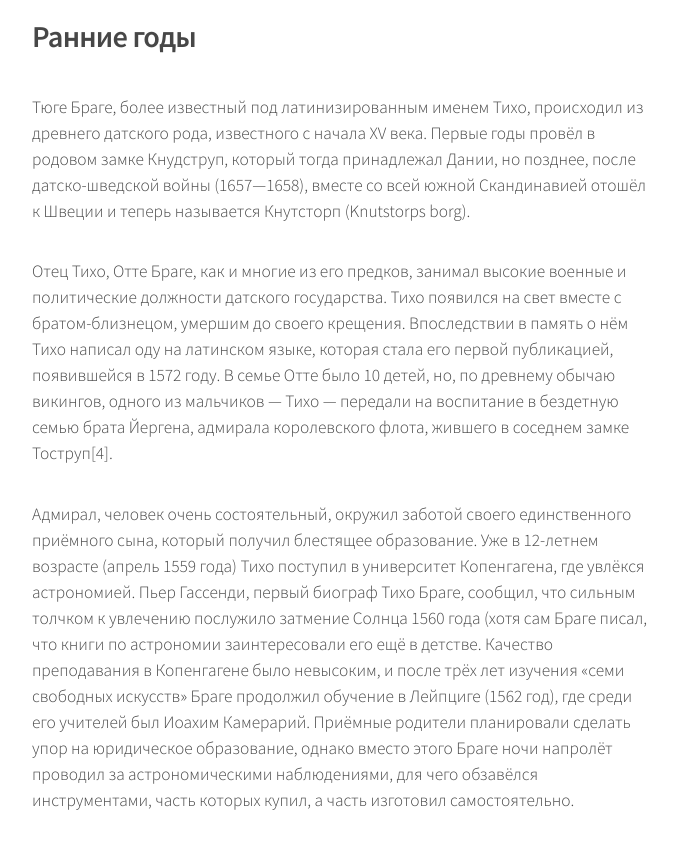
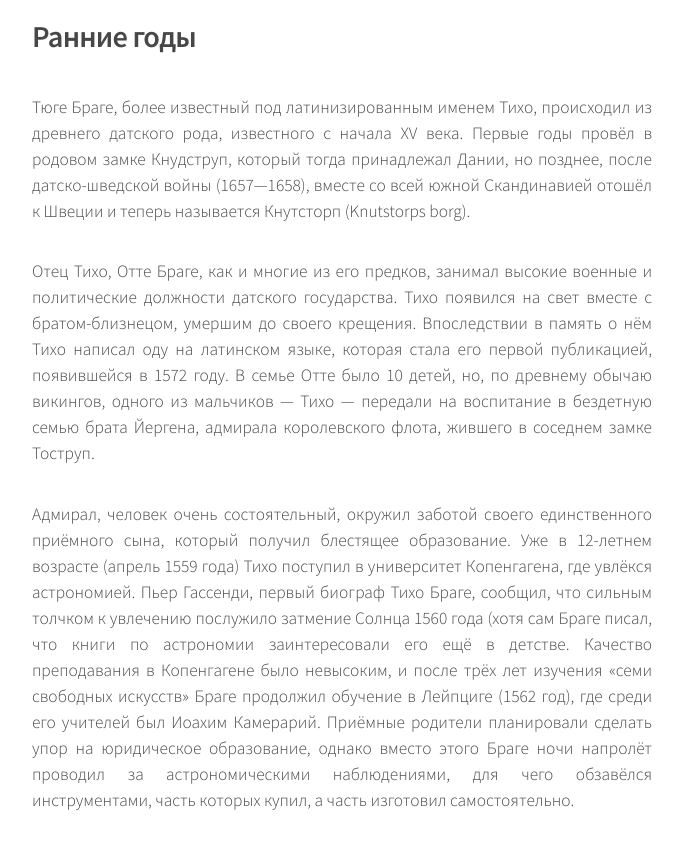
Before and after one commit to VlPop/VlPop.github.io, a Jekyll site: the page built from 1T-History_T_Brahe.html, in a window 1280 px wide and 900 px high, scrolled down 2352 px. Shown: the top 849 px of the window, without its empty margins (468-1151 px from the left). Built offline with Jekyll 4.4.1, drawn with Linux system fonts in a browser that asks for light colours.

Commit message:
Update 1T-History_T_Brahe.html

```diff
--- a/1T-History_T_Brahe.html
+++ b/1T-History_T_Brahe.html
@@ -26,7 +26,7 @@ layout: default
 								<b></b>
 								<article></article>
 
-								<p> Ти́хо Бра́ге (дат. Tyge Ottesen Brahe (инф.), лат. Tycho Brahe; 14 декабря 1546, Кнудструп, Дания (ныне на территории Швеции) — 24 октября 1601, Прага) — датский астроном, астролог и алхимик эпохи Возрождения. Первым в Европе начал проводить систематические и высокоточные астрономические наблюдения, на основании которых Кеплер вывел законы движения планет. </p>
+								<p align="justify"> Ти́хо Бра́ге (дат. Tyge Ottesen Brahe (инф.), лат. Tycho Brahe; 14 декабря 1546, Кнудструп, Дания (ныне на территории Швеции) — 24 октября 1601, Прага) — датский астроном, астролог и алхимик эпохи Возрождения. Первым в Европе начал проводить систематические и высокоточные астрономические наблюдения, на основании которых Кеплер вывел законы движения планет. </p>
 
 								<h3>Содержание</h3>
 
@@ -47,11 +47,11 @@ layout: default
 
 								<h2>Биография</h2>
 								<h2>Ранние годы</h2>
-								<p>Тюге Браге, более известный под латинизированным именем Тихо, происходил из древнего датского рода, известного с начала XV века. Первые годы провёл в родовом замке Кнудструп, который тогда принадлежал Дании, но позднее, после датско-шведской войны (1657—1658), вместе со всей южной Скандинавией отошёл к Швеции и теперь называется Кнутсторп (Knutstorps borg). </p>
+								<p align="justify">Тюге Браге, более известный под латинизированным именем Тихо, происходил из древнего датского рода, известного с начала XV века. Первые годы провёл в родовом замке Кнудструп, который тогда принадлежал Дании, но позднее, после датско-шведской войны (1657—1658), вместе со всей южной Скандинавией отошёл к Швеции и теперь называется Кнутсторп (Knutstorps borg). </p>
 
-								<p>Отец Тихо, Отте Браге, как и многие из его предков, занимал высокие военные и политические должности датского государства. Тихо появился на свет вместе с братом-близнецом, умершим до своего крещения. Впоследствии в память о нём Тихо написал оду на латинском языке, которая стала его первой публикацией, появившейся в 1572 году. В семье Отте было 10 детей, но, по древнему обычаю викингов, одного из мальчиков — Тихо — передали на воспитание в бездетную семью брата Йергена, адмирала королевского флота, жившего в соседнем замке Тоструп[4]. </p>
+								<p align="justify">Отец Тихо, Отте Браге, как и многие из его предков, занимал высокие военные и политические должности датского государства. Тихо появился на свет вместе с братом-близнецом, умершим до своего крещения. Впоследствии в память о нём Тихо написал оду на латинском языке, которая стала его первой публикацией, появившейся в 1572 году. В семье Отте было 10 детей, но, по древнему обычаю викингов, одного из мальчиков — Тихо — передали на воспитание в бездетную семью брата Йергена, адмирала королевского флота, жившего в соседнем замке Тоструп. </p>
 
-								<p>Адмирал, человек очень состоятельный, окружил заботой своего единственного приёмного сына, который получил блестящее образование. Уже в 12-летнем возрасте (апрель 1559 года) Тихо поступил в университет Копенгагена, где увлёкся астрономией. Пьер Гассенди, первый биограф Тихо Браге, сообщил, что сильным толчком к увлечению послужило затмение Солнца 1560 года (хотя сам Браге писал, что книги по астрономии заинтересовали его ещё в детстве. Качество преподавания в Копенгагене было невысоким, и после трёх лет изучения «семи свободных искусств» Браге продолжил обучение в Лейпциге (1562 год), где среди его учителей был Иоахим Камерарий. Приёмные родители планировали сделать упор на юридическое образование, однако вместо этого Браге ночи напролёт проводил за астрономическими наблюдениями, для чего обзавёлся инструментами, часть которых купил, а часть изготовил самостоятельно. </p>
+								<p align="justify">Адмирал, человек очень состоятельный, окружил заботой своего единственного приёмного сына, который получил блестящее образование. Уже в 12-летнем возрасте (апрель 1559 года) Тихо поступил в университет Копенгагена, где увлёкся астрономией. Пьер Гассенди, первый биограф Тихо Браге, сообщил, что сильным толчком к увлечению послужило затмение Солнца 1560 года (хотя сам Браге писал, что книги по астрономии заинтересовали его ещё в детстве. Качество преподавания в Копенгагене было невысоким, и после трёх лет изучения «семи свободных искусств» Браге продолжил обучение в Лейпциге (1562 год), где среди его учителей был Иоахим Камерарий. Приёмные родители планировали сделать упор на юридическое образование, однако вместо этого Браге ночи напролёт проводил за астрономическими наблюдениями, для чего обзавёлся инструментами, часть которых купил, а часть изготовил самостоятельно. </p>
 
 							</article>
 
```
